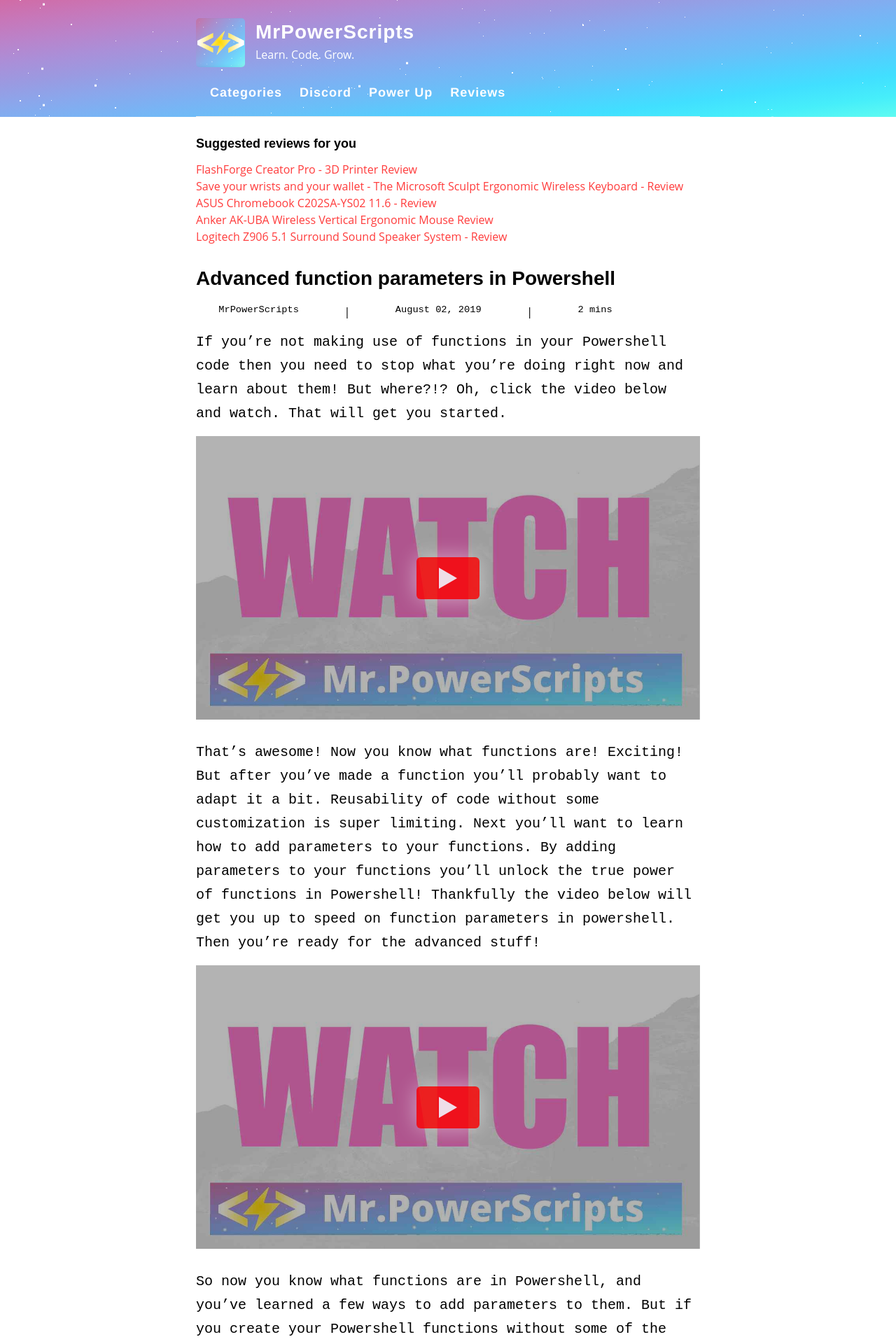
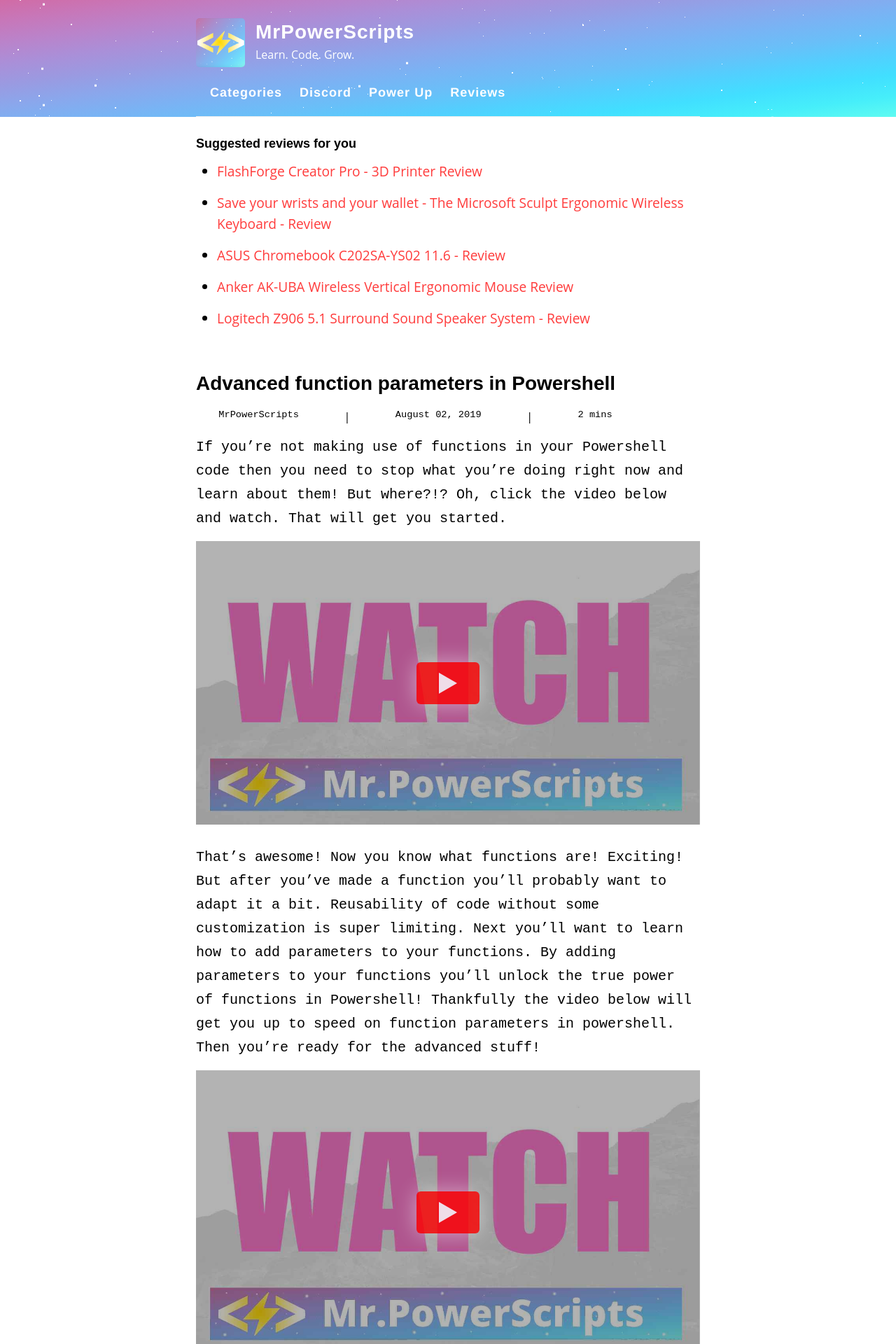
Before and after one commit to MrPowerScripts/MrPowerScripts.com, a Jekyll site: the page built from _posts/2019-08-02-advanced-function-parameters-in-powershell.md, in a window 1280 px wide. Shown: the top 1920 px of the page at 70% size. Built offline with Jekyll 4.4.1, drawn with Linux system fonts in a browser that asks for light colours.

Commit message:
put reviews in li

```diff
--- a/_includes/suggested-reviews.html
+++ b/_includes/suggested-reviews.html
@@ -1,13 +1,13 @@
 <div class="reviews">
   <div id="suggested-reviews" class="suggested-reviews">
     <h4>Suggested reviews for you</h4>
-    <div class="suggested-reviews-list">
-      <a href="" class="suggested-reviews-1" id="suggested-reviews-1"></a>
-      <a href="" class="suggested-reviews-2" id="suggested-reviews-2"></a>
-      <a href="" class="suggested-reviews-3" id="suggested-reviews-3"></a>
-      <a href="" class="suggested-reviews-4" id="suggested-reviews-4"></a>
-      <a href="" class="suggested-reviews-5" id="suggested-reviews-5"></a>
-    </div>
+    <ul class="suggested-reviews-list">
+      <li><a href="" class="suggested-reviews-1" id="suggested-reviews-1"></a></li>
+      <li><a href="" class="suggested-reviews-2" id="suggested-reviews-2"></a></li>
+      <li><a href="" class="suggested-reviews-3" id="suggested-reviews-3"></a></li>
+      <li><a href="" class="suggested-reviews-4" id="suggested-reviews-4"></a></li>
+      <li><a href="" class="suggested-reviews-5" id="suggested-reviews-5"></a></li>
+    </ul>
   </div>
 </div>
 
--- a/style.scss
+++ b/style.scss
@@ -113,7 +113,6 @@
 
 ul, ol {
   margin: 15px 0px;
-  margin-bottom: 20px;
   padding-left: 30px;
   line-height: 30px;
   font-size: 120%;
```
